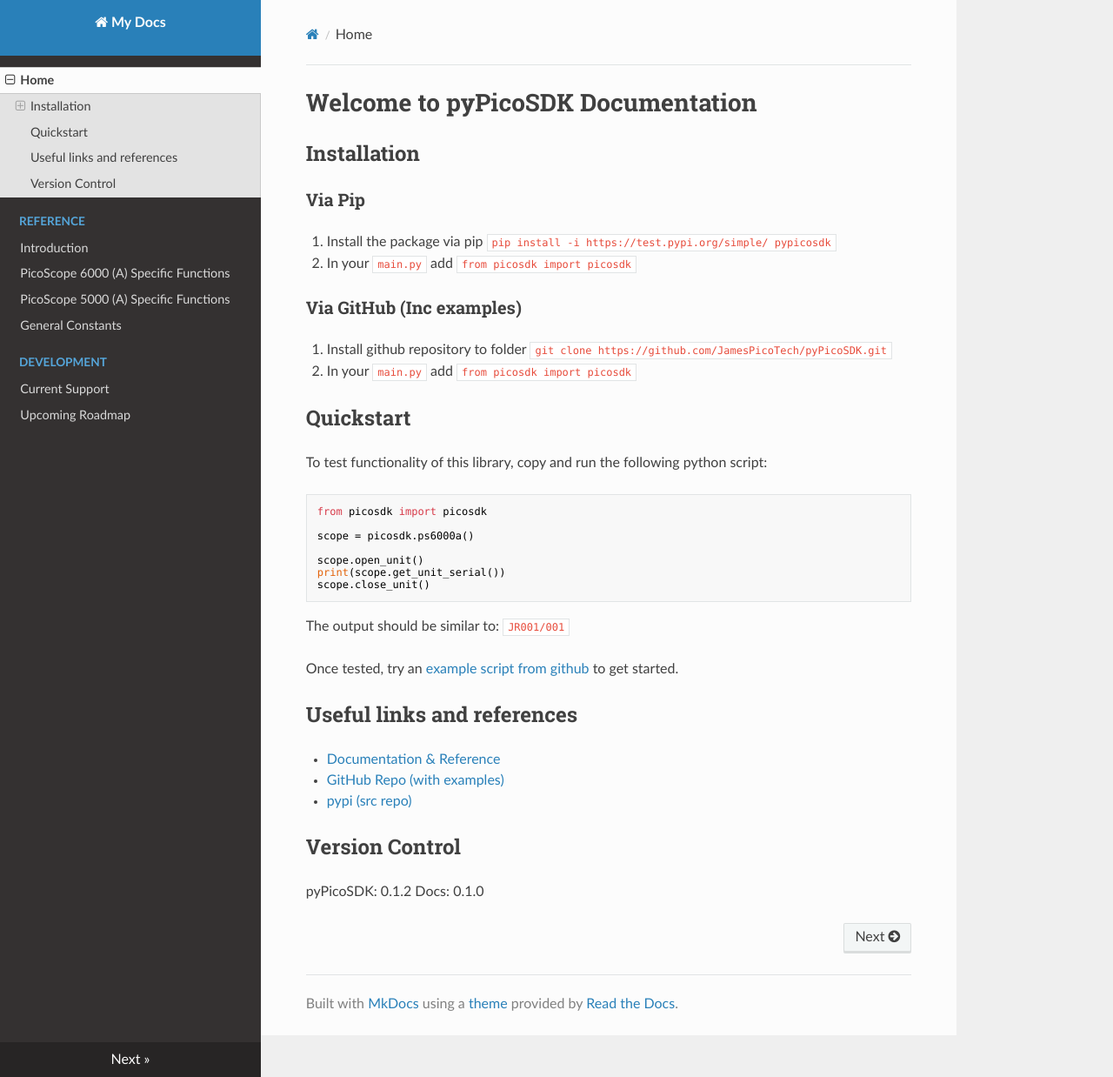
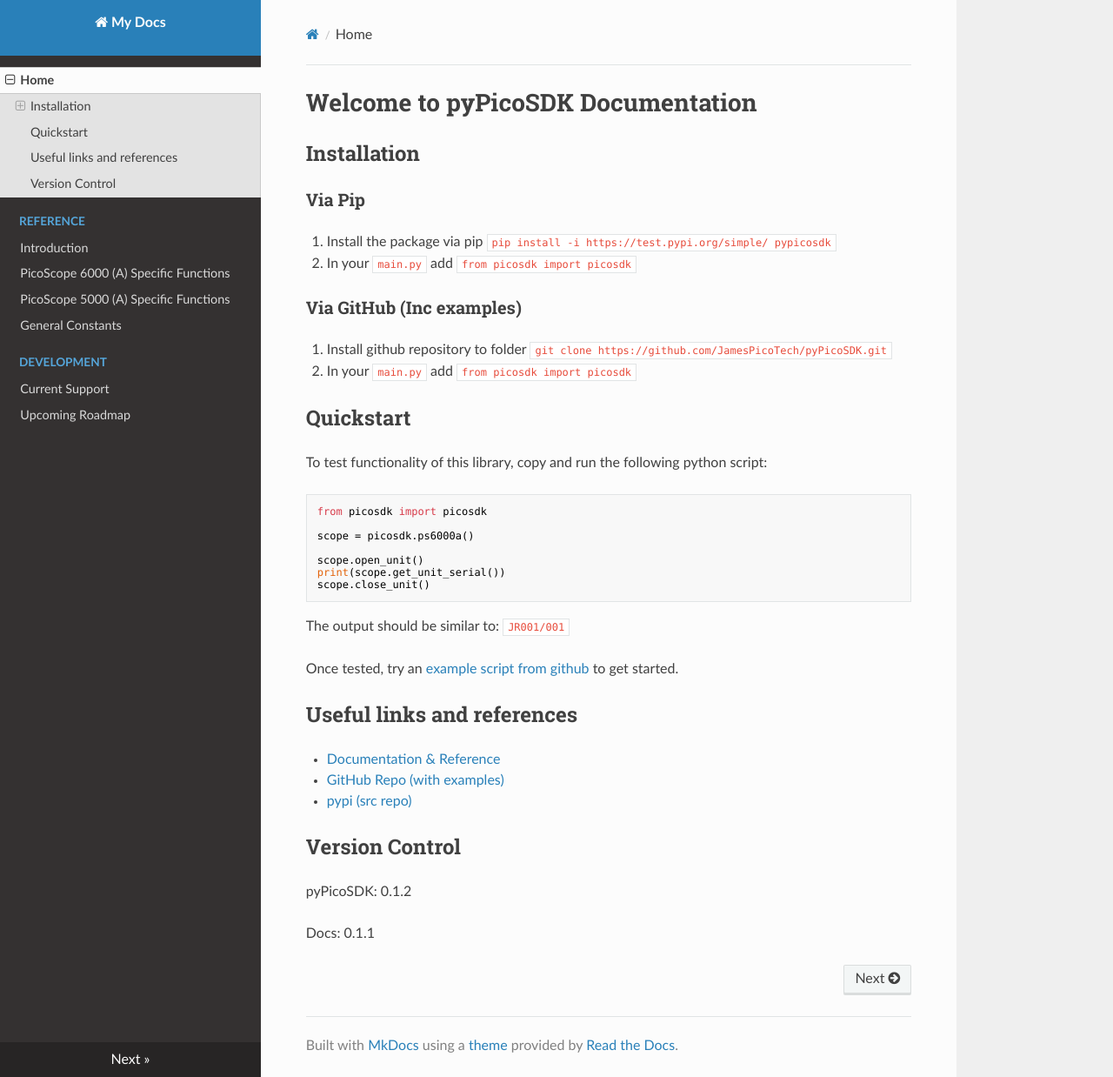
Before and after one commit to picotech/pyPicoSDK, an MkDocs documentation site: the page built from docs/docs/index.md, in a window 1280 px wide and 1238 px high. Shown: the whole window at 87% size. Built offline with MkDocs 1.6.1, drawn with Linux system fonts in a browser that asks for light colours; nearby versions of some CDN libraries.

Commit message:
Uprated docs to 0.1.1

```diff
--- a/docs/docs/index.md
+++ b/docs/docs/index.md
@@ -32,4 +32,5 @@ Once tested, try an [example script from github](https://github.com/JamesPicoTec
 
 ## Version Control
 pyPicoSDK: 0.1.2
-Docs: 0.1.0
+
+Docs: 0.1.1
--- a/version.py
+++ b/version.py
@@ -1,4 +1,4 @@
 # Master version file for all scripts.
 # Update these variables and run a build-tool (which will run version_updater.py)
-docs_version = "0.1.0"
+docs_version = "0.1.1"
 package_version = "0.1.2"
```
